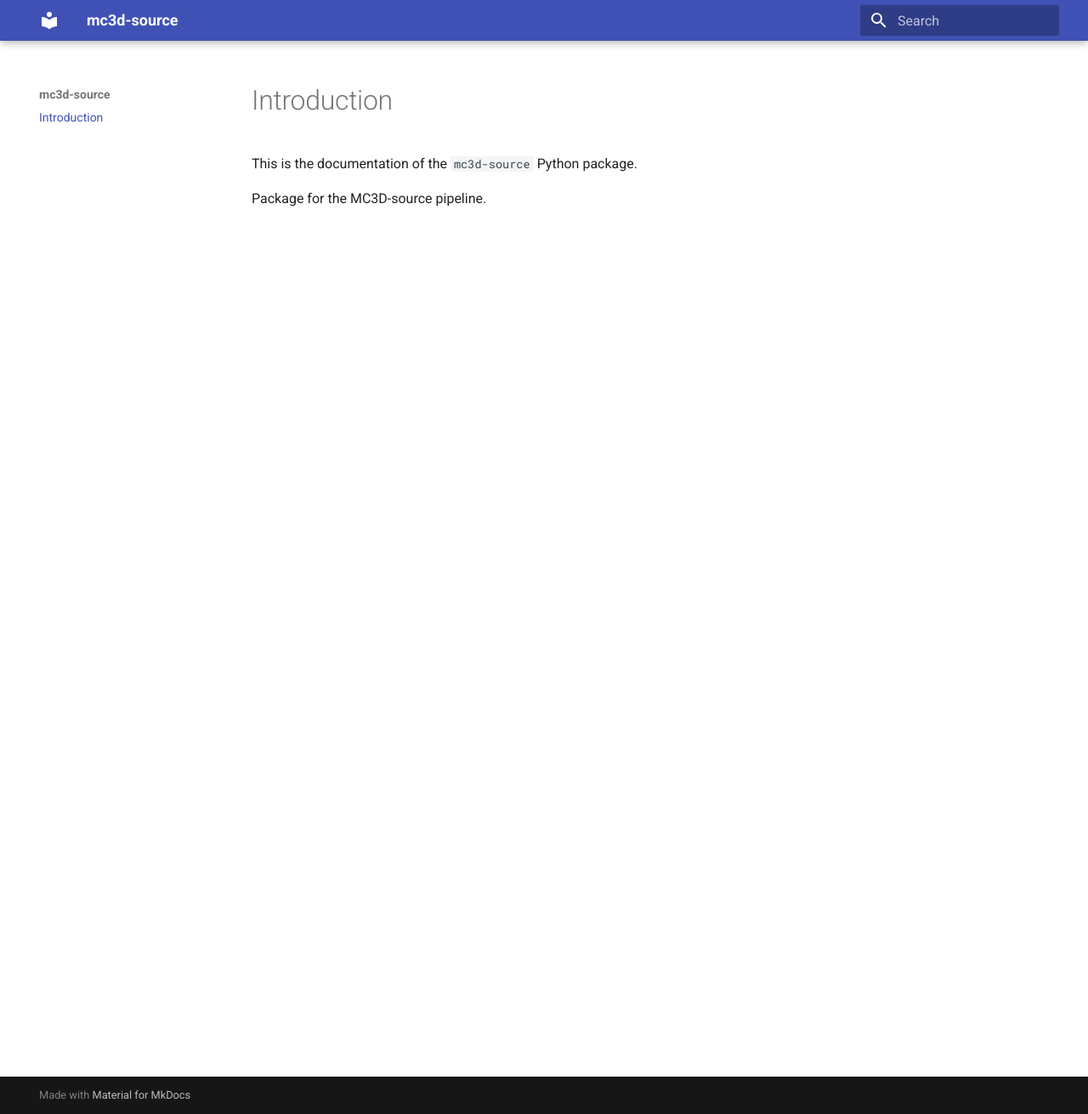
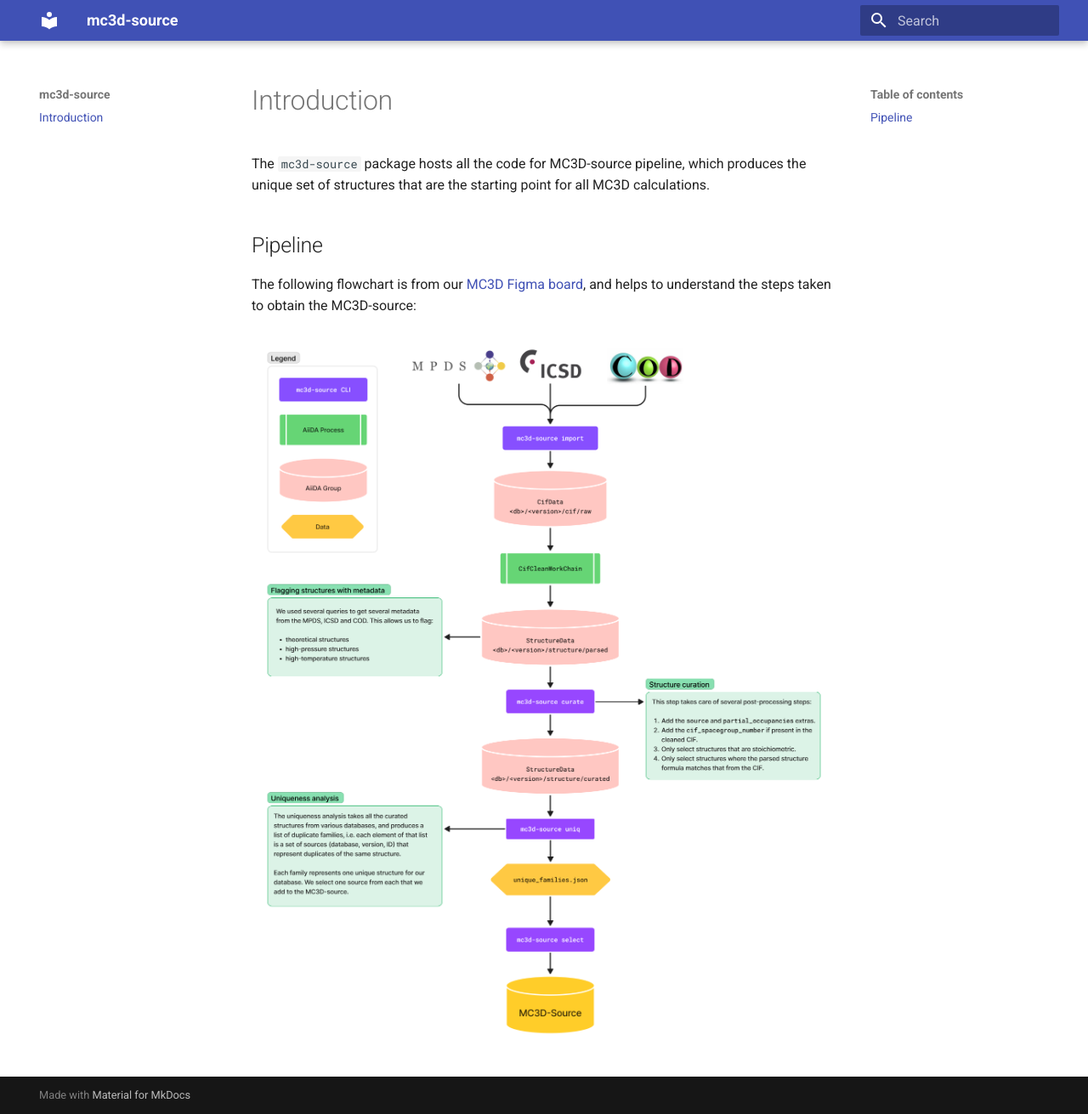
Before and after one commit to mbercx/mc3d-source, an MkDocs documentation site: the page built from docs/index.md, in a window 1280 px wide and 1311 px high. Shown: the whole window at 85% size. Built offline with MkDocs 1.6.1 and Material for MkDocs 9.7.7, drawn with Linux system fonts in a browser that asks for light colours.

Commit message:
📚 Add pipeline flowchart to documentation
To give an overview of the steps in the MC3D-source, we add a flowchart with some
basic explanation.

```diff
--- a/docs/index.md
+++ b/docs/index.md
@@ -1,5 +1,9 @@
 # Introduction
 
-This is the documentation of the `mc3d-source` Python package.
+The `mc3d-source` package hosts all the code for MC3D-source pipeline, which produces the unique set of structures that are the starting point for all MC3D calculations.
 
-Package for the MC3D-source pipeline.
+## Pipeline
+
+The following flowchart is from our [MC3D Figma board](https://www.figma.com/board/3XD0ypxD05WkstFdBMLhLt/MC3D-Pipeline?node-id=0-1&t=L6LQIvcVJS4KCoDY-1), and helps to understand the steps taken to obtain the MC3D-source:
+
+![The MC3D-source pipeline](img/pipeline.png)
```
Also changed, not shown: docs/img/pipeline.png (added).
